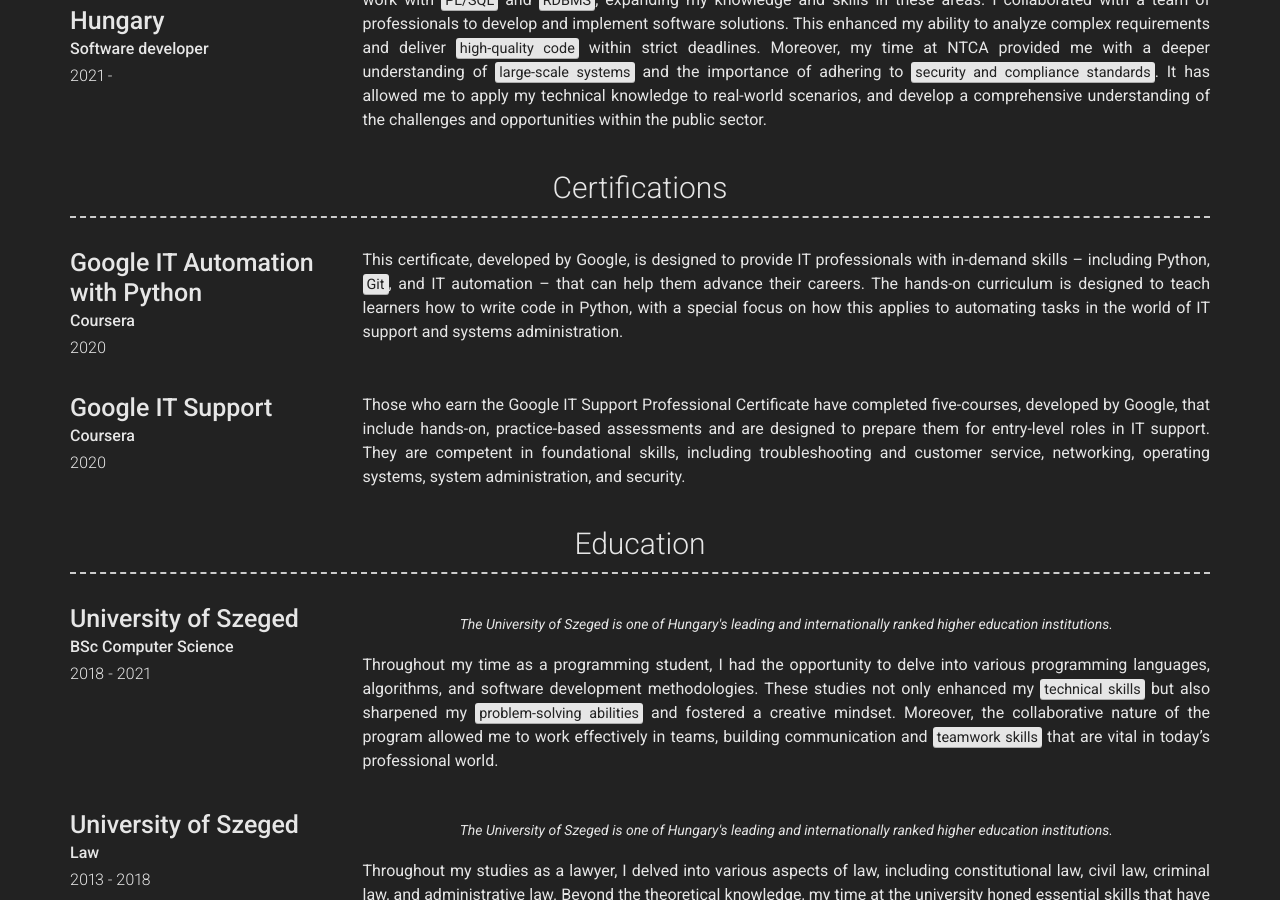
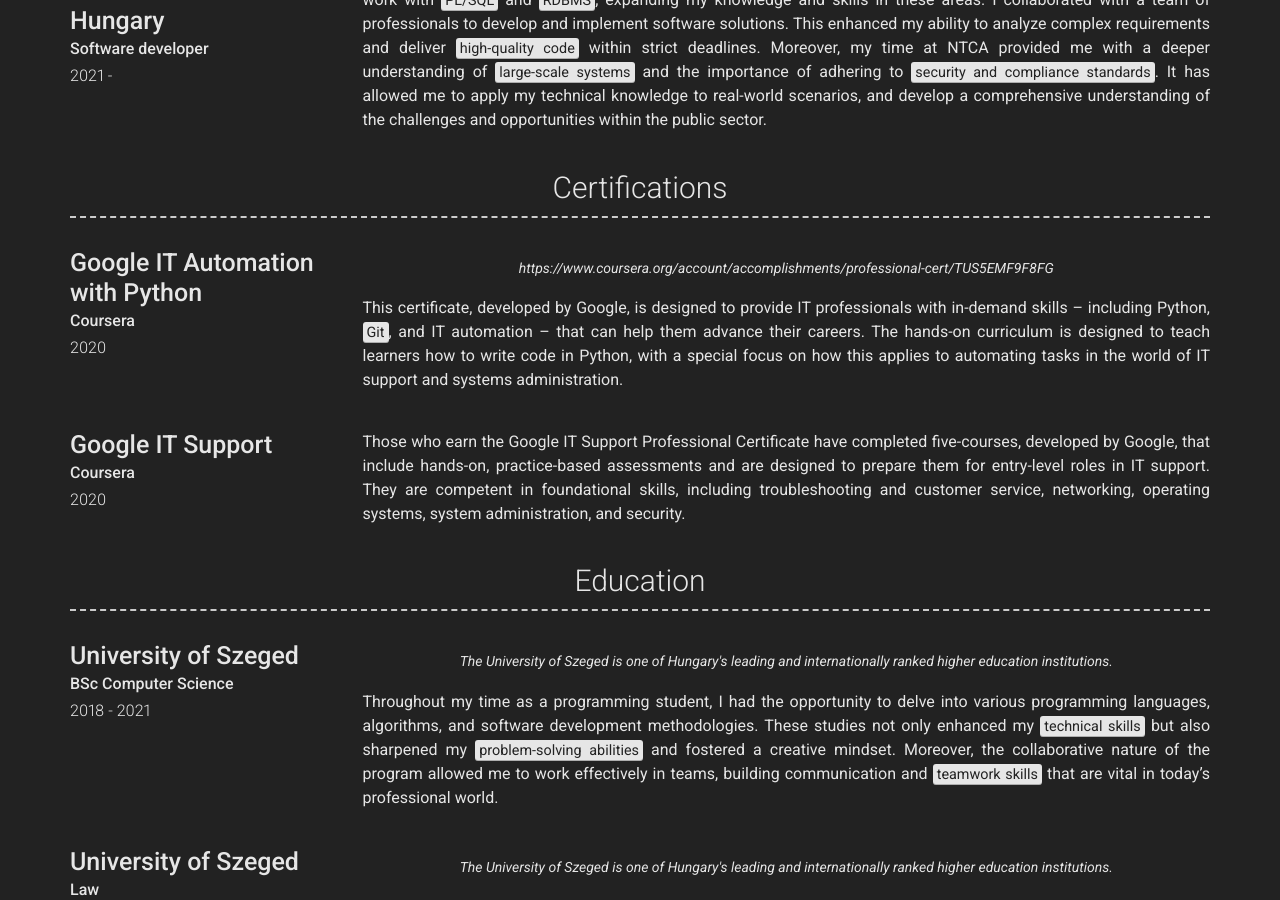
Before and after one commit to nagyantal9312/nagyantal9312.github.io, a Jekyll site: the page built from index.md, in a window 1280 px wide and 900 px high, scrolled down 1055 px. Built offline with Jekyll 4.4.1, drawn with Linux system fonts in a browser that asks for light colours; nearby versions of some CDN libraries; part of the change alters nothing that is shown.

Commit message:
add it support certificate

```diff
--- a/_config.yml
+++ b/_config.yml
@@ -109,7 +109,7 @@ content:
         title: Google IT Automation with Python
         caption: 2020
         sub_title: Coursera
-        url: >
+        quote: >
           https://www.coursera.org/account/accomplishments/professional-cert/TUS5EMF9F8FG
         description: |
           This certificate, developed by Google, is designed to provide IT professionals with in-demand skills -- including Python, <mark>Git</mark>, and IT automation -- that can help them advance their careers. The hands-on curriculum is designed to teach learners how to write code in Python, with a special focus on how this applies to automating tasks in the world of IT support and systems administration.
@@ -119,7 +119,7 @@ content:
         caption: 2020
         sub_title: Coursera
         url:
-            https://www.coursera.org/account/accomplishments/professional-cert/87HZZGPGZVJ3
+          https://www.coursera.org/account/accomplishments/professional-cert/87HZZGPGZVJ3
         description: |
           Those who earn the Google IT Support Professional Certificate have completed five-courses, developed by Google, that include hands-on, practice-based assessments and are designed to prepare them for entry-level roles in IT support. They are competent in foundational skills, including troubleshooting and customer service, networking, operating systems, system administration, and security.
 
```
